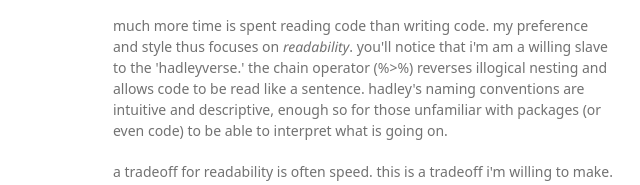
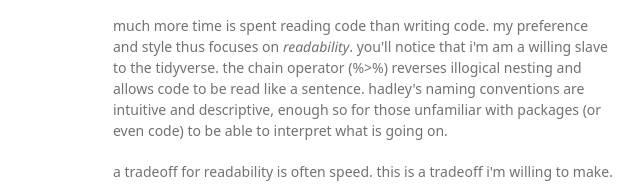
Before and after one commit to anthonyatto/anthonyatto.github.io, a plain HTML site: page index.html in a window 1280 px wide. Shown: the part 264-449 px from the top of the page, 457-1097 px from the left. Drawn offline with Linux system fonts and the light colour scheme; a web font is replaced by a local one.

Commit message:
hadlyverse to tidyverse

```diff
--- a/index.html
+++ b/index.html
@@ -34,7 +34,7 @@
 <h3>
 <a id="on-syntactic-style" class="anchor" href="#on-syntactic-style" aria-hidden="true"><span aria-hidden="true" class="octicon octicon-link"></span></a>on syntactic style</h3>
 
-<p>much more time is spent reading code than writing code. my preference and style thus focuses on <em>readability</em>.  you'll notice that i'm am a willing slave to the 'hadleyverse.'  the chain operator (%&gt;%) reverses illogical nesting and allows code to be read like a sentence.   hadley's naming conventions are intuitive and descriptive, enough so for those unfamiliar with packages (or even code) to be able to interpret what is going on.</p>
+<p>much more time is spent reading code than writing code. my preference and style thus focuses on <em>readability</em>.  you'll notice that i'm am a willing slave to the tidyverse.  the chain operator (%&gt;%) reverses illogical nesting and allows code to be read like a sentence.   hadley's naming conventions are intuitive and descriptive, enough so for those unfamiliar with packages (or even code) to be able to interpret what is going on.</p>
 
 <p>a tradeoff for readability is often speed.  this is a tradeoff i'm willing to make.  if my analysis, visualization, or prediction is first proven and understood by my audience, speed enhancements for a production product can be made after the fact.</p>
 
```
